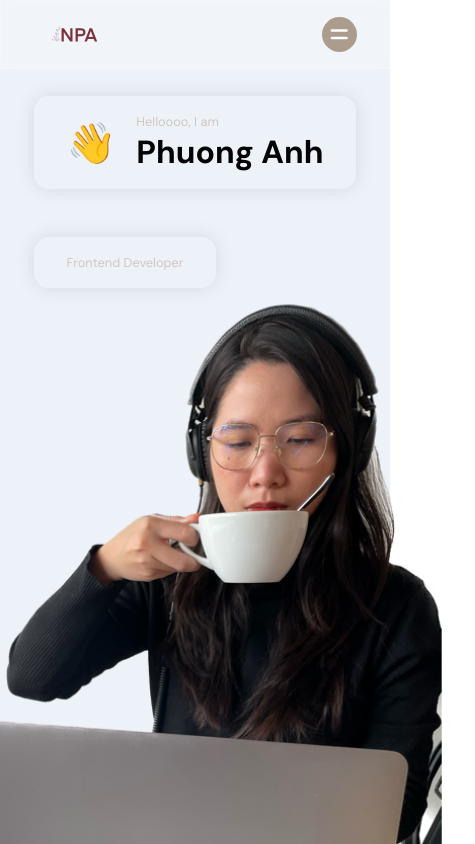
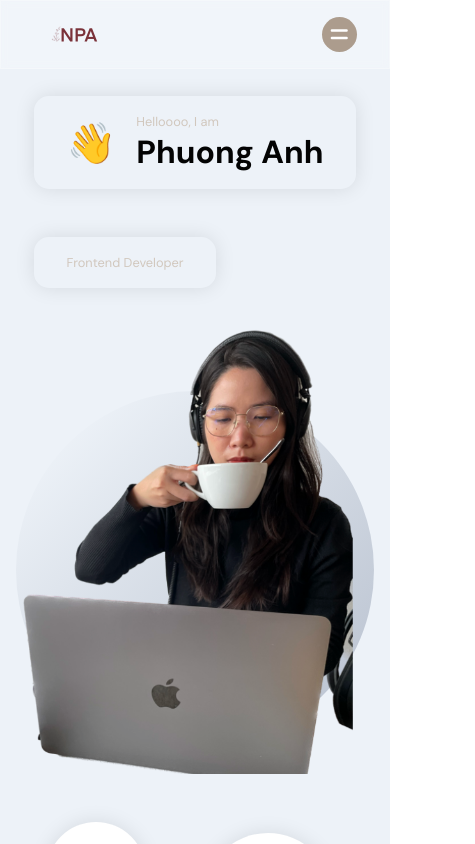
Before and after one commit to PhuongAnhNhu/portfolio, a React (Create React App) app in the folder frontend/: page / in a window 390 px wide. Shown: the top 844 px of the page, 475 px wide, since content can reach past the window. Built offline with nearby package versions, Linux system fonts and the light colour scheme.

Commit message:
added margin for mobile display

```diff
--- a/frontend/src/container/Header/Header.scss
+++ b/frontend/src/container/Header/Header.scss
@@ -151,3 +151,30 @@
     }
   }
 }
+.app__header-img {
+  flex: 1;
+  height: 100%;
+
+  display: flex;
+  justify-content: flex-end;
+  align-items: flex-end;
+  position: relative;
+
+  img {
+    width: 100%;
+    object-fit: contain;
+    z-index: 1;
+  }
+  .overlay_circle {
+    position: absolute;
+    left: 0;
+    right: 0;
+    bottom: 0;
+    z-index: 0;
+    width: 100%;
+    height: 90%;
+  }
+  @media screen and (max-width: 1200px) {
+    margin: 2rem 0;
+  }
+}
```
